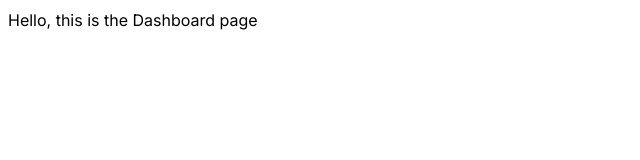
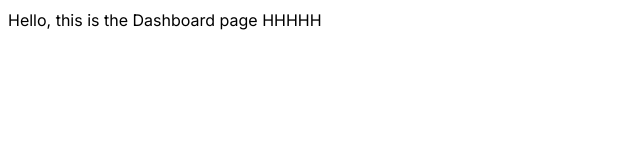
Before and after one commit to bp40/DES424_Transaction_Tracker, a Next.js app: page /dashboard in a window 1280 px wide. Shown: the top 160 px of the page, without its empty margins (0-640 px from the left). Built offline with nearby package versions, Linux system fonts and the light colour scheme.

Commit message:
minor edit check

```diff
--- a/src/app/dashboard/page.tsx
+++ b/src/app/dashboard/page.tsx
@@ -1,7 +1,7 @@
 const Dashboard = () => {
     return (
         <h1 className="p-2">
-            Hello, this is the Dashboard page
+            Hello, this is the Dashboard page HHHHH
         </h1>
     )
 }
```
